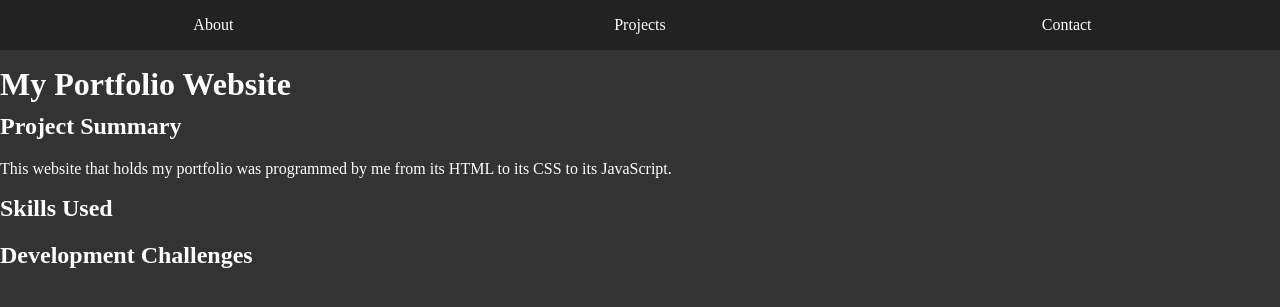
After one commit to ian-bentley/My-Portfolio, a PHP site: page /projects/my-portfolio.html in a window 1280 px wide. The commit adds this page. Shown: the top 307 px of the page. Run offline with PHP 8.4, Linux system fonts and the light colour scheme.

Commit message:
project folders and detail pages created

```diff
--- a/css/styles.css
+++ b/css/styles.css
@@ -408,10 +408,14 @@ ul {
 
 form {
   display: grid;
-  grid-template-columns: 1fr;
   row-gap: 10px;
   max-width: 360px;
   margin: 0 auto;
+}
+@media screen and (min-width: 641px) {
+  form {
+    grid-template-columns: 80px auto;
+  }
 }
 
 #portrait {
@@ -469,10 +473,22 @@ h2 {
     width: initial;
   }
 }
+@media screen and (min-width: 1008px) {
+  #about {
+    max-width: 1008px;
+  }
+}
+
+@media screen and (min-width: 1008px) {
+  #contact {
+    max-width: 1008px;
+    margin: 0 auto;
+  }
+}
 
 #submit {
   width: 100px;
-  margin: 0 0 auto 0;
+  margin-left: auto;
 }
 
 @media screen and (min-width: 641px) {
--- /dev/null
+++ b/projects/my-portfolio.html
@@ -0,0 +1,34 @@
+<!doctype html>
+<html lang="en">
+    <head>
+        <meta charset="utf-8">
+        <meta name="viewport" content="width=device-width, initial-scale=1">
+
+        <title>Ian Bentley's Portfolio</title>
+        <meta name="description" content="My portfolio">
+
+        <link rel="stylesheet" href="../css/styles.css">
+
+    </head>
+    <body>
+        <header>
+            <nav id="main-nav">
+                <ul>
+                    <li id="about-btn">About</li>
+                    <li id="projects-btn">Projects</li>
+                    <li id="contact-btn">Contact</li>
+                </ul>
+            </nav>
+        </header>
+        <main>
+            <h1>My Portfolio Website</h1>
+            <h2>Project Summary</h2>
+            <p>This website that holds my portfolio was programmed by me from its HTML to its CSS to its JavaScript.
+
+            </p>
+            <h2>Skills Used</h2>
+            <p></p>
+            <h2>Development Challenges</h2>
+        </main>
+    </body>
+</html>
--- a/scss/_variables.scss
+++ b/scss/_variables.scss
@@ -3,3 +3,4 @@ $primary-page-color: #333333;
 $secondary-page-color: #222222;
 
 $screen-size-med: 641px;
+$screen-size-lrg: 1008px;
--- a/scss/styles.scss
+++ b/scss/styles.scss
@@ -70,10 +70,12 @@ ul {
 
 form {
     display: grid;
-    grid-template-columns: 1fr;
     row-gap: 10px;
     max-width: 360px;
     margin: 0 auto;
+    @media screen and (min-width: $screen-size-med) {
+        grid-template-columns: 80px auto;
+    }
 }
 
 #portrait {
@@ -124,11 +126,22 @@ h2 {
     @media screen and (min-width: $screen-size-med) {
         width: initial;
     }
+
+    @media screen and (min-width: $screen-size-lrg) {
+        max-width: 1008px;
+    }
+}
+
+#contact {
+    @media screen and (min-width: $screen-size-lrg) {
+        max-width: 1008px;
+        margin: 0 auto;
+    }
 }
 
 #submit {
     width: 100px;
-    margin: 0 0 auto 0;
+    margin-left: auto;
 }
 
 #about-sections {
```
Also changed, not shown: index.html (+18 -15 lines), projects/photo-gallery.html (added), projects/registration-form.html (added), projects/wheel-of-success.html (added), 1 other file.
